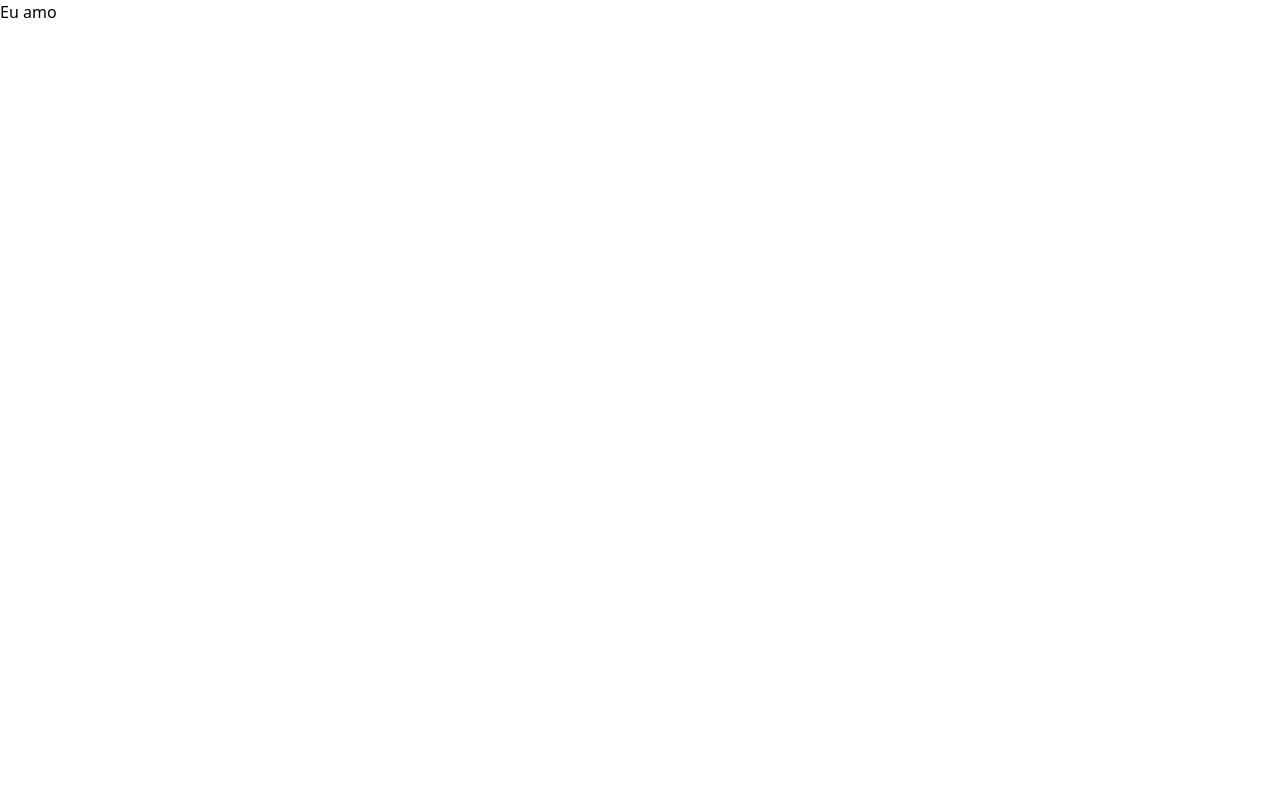
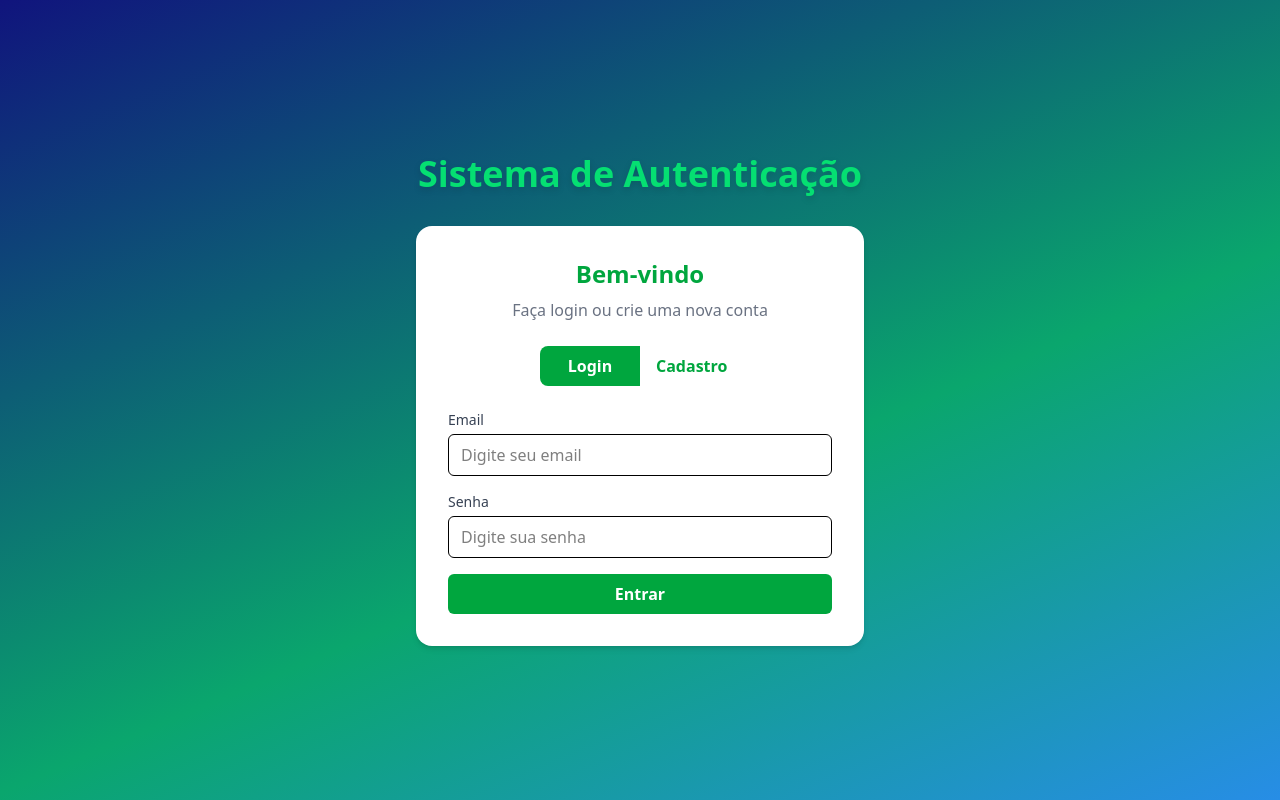
Before and after one commit to Unity0001/front-blog, a Next.js app: page / in a window 1280 px wide. Built offline with nearby package versions, Linux system fonts and the light colour scheme.

Commit message:
Tela de autenticação

```diff
--- a/src/app/authentication/page.tsx
+++ /dev/null
@@ -1,11 +0,0 @@
-import { AuthBackground } from "@/components/authentications/authBackground";
-
-export default function Authentication() {
-  return (
-    <AuthBackground>
-      <header className="text-green-400 font-bold text-4xl mb-8 mt-16 text-center drop-shadow-sm">
-        Sistema de Autenticação
-      </header>
-    </AuthBackground>
-  );
-}
--- a/src/app/page.tsx
+++ b/src/app/page.tsx
@@ -1,7 +1,17 @@
-export default function Home () {
+import { AuthForm } from "@/components/authentications/auth-form";
+import { AuthBackground } from "@/components/authentications/authBackground";
+
+export default function Home() {
   return (
-    <div>
-      <p>Eu amo </p>
-    </div>
+    <AuthBackground>
+      <div className="w-full text-center">
+        <h1 className="text-green-400 font-bold text-3xl sm:text-4xl mb-6 sm:mb-8 drop-shadow-md">
+          Sistema de Autenticação
+        </h1>
+        <div className="flex justify-center">
+          <AuthForm />
+        </div>
+      </div>
+    </AuthBackground>
   );
 }
--- a/src/components/authentications/auth-form.tsx
+++ b/src/components/authentications/auth-form.tsx
@@ -0,0 +1,133 @@
+"use client";
+
+import { useState } from "react";
+
+export function AuthForm() {
+  const [isLogin, setIsLogin] = useState(true);
+
+  const [email, setEmail] = useState("");
+  const [senha, setSenha] = useState("");
+  const [nome, setNome] = useState("");
+
+  const toggleForm = (login: boolean) => {
+    setIsLogin(login);
+    setEmail("");
+    setSenha("");
+    setNome("");
+  };
+
+  return (
+    <div className="bg-white p-8 rounded-2xl shadow-md w-full max-w-md text-center">
+      <h2 className="text-2xl font-bold text-green-600 mb-2">Bem-vindo</h2>
+      <p className="text-gray-500 mb-6">Faça login ou crie uma nova conta</p>
+
+      <div className="flex justify-center mb-6">
+        <button
+          onClick={() => toggleForm(true)}
+          className={`px-4 border-none py-2 w-[100px] rounded-l-lg border border-green-600 font-semibold transition-colors ${
+            isLogin
+              ? "bg-green-600 text-white"
+              : "bg-white text-green-600 hover:bg-green-50"
+          }`}
+        >
+          Login
+        </button>
+        <button
+          onClick={() => toggleForm(false)}
+          className={`px-4 py-2 border-none w-[100px] rounded-r-lg border border-green-600 font-semibold transition-colors ${
+            !isLogin
+              ? "bg-green-600 text-white"
+              : "bg-white text-green-600 hover:bg-green-50"
+          }`}
+        >
+          Cadastro
+        </button>
+      </div>
+
+      {isLogin ? (
+        <form className="flex flex-col space-y-4">
+          <div className="text-left">
+            <label className="block text-sm font-medium text-gray-700 mb-1">
+              Email
+            </label>
+            <input
+              type="email"
+              value={email}
+              onChange={(e) => setEmail(e.target.value)}
+              className="w-full border rounded-md px-3 py-2 focus:outline-none focus:ring-2 focus:ring-green-500"
+              placeholder="Digite seu email"
+            />
+          </div>
+
+          <div className="text-left">
+            <label className="block text-sm font-medium text-gray-700 mb-1">
+              Senha
+            </label>
+            <input
+              type="password"
+              value={senha}
+              onChange={(e) => setSenha(e.target.value)}
+              className="w-full border rounded-md px-3 py-2 focus:outline-none focus:ring-2 focus:ring-green-500"
+              placeholder="Digite sua senha"
+            />
+          </div>
+
+          <button
+            type="submit"
+            className="w-full bg-green-600 text-white py-2 rounded-md font-semibold hover:bg-green-700 transition-colors"
+          >
+            Entrar
+          </button>
+        </form>
+      ) : (
+        <form className="flex flex-col space-y-4">
+          <div className="text-left">
+            <label className="block text-sm font-medium text-gray-700 mb-1">
+              Nome
+            </label>
+            <input
+              type="text"
+              value={nome}
+              onChange={(e) => setNome(e.target.value)}
+              className="w-full border rounded-md px-3 py-2 focus:outline-none focus:ring-2 focus:ring-green-500"
+              placeholder="Digite seu nome"
+            />
+          </div>
+
+          <div className="text-left">
+            <label className="block text-sm font-medium text-gray-700 mb-1">
+              Email
+            </label>
+            <input
+              type="email"
+              value={email}
+              onChange={(e) => setEmail(e.target.value)}
+              className="w-full border rounded-md px-3 py-2 focus:outline-none focus:ring-2 focus:ring-green-500"
+              placeholder="Digite seu email"
+            />
+          </div>
+
+          <div className="text-left">
+            <label className="block text-sm font-medium text-gray-700 mb-1">
+              Senha
+            </label>
+            <input
+              type="password"
+              value={senha}
+              onChange={(e) => setSenha(e.target.value)}
+              className="w-full border rounded-md px-3 py-2 focus:outline-none focus:ring-2 focus:ring-green-500"
+              placeholder="Crie uma senha"
+            />
+          </div>
+
+          <button
+            type="submit"
+            className="w-full bg-green-600 text-white py-2 rounded-md font-semibold hover:bg-green-700 transition-colors"
+          >
+            Criar conta
+          </button>
+        </form>
+      )}
+    </div>
+  );
+}
--- a/src/components/authentications/authBackground.tsx
+++ b/src/components/authentications/authBackground.tsx
@@ -2,7 +2,7 @@ export function AuthBackground({
   children,
 }: Readonly<{ children: React.ReactNode }>) {
   return (
-    <div className="h-screen overflow-hidden bg-[linear-gradient(157deg,rgba(16,20,125,1)_0%,rgba(10,166,109,1)_59%,rgba(39,141,230,1)_100%)]">
+    <div className="min-h-screen flex items-center justify-center px-4 sm:px-6 bg-[linear-gradient(157deg,rgba(16,20,125,1)_0%,rgba(10,166,109,1)_59%,rgba(39,141,230,1)_100%)]">
       {children}
     </div>
   );
```
